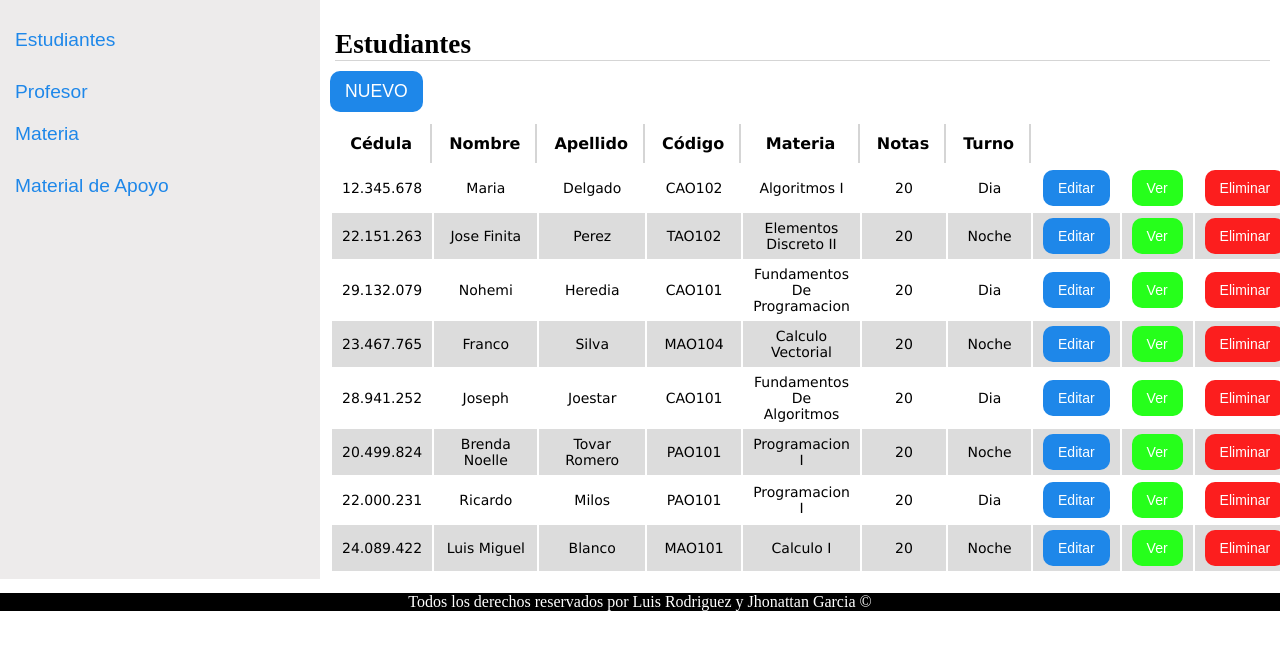
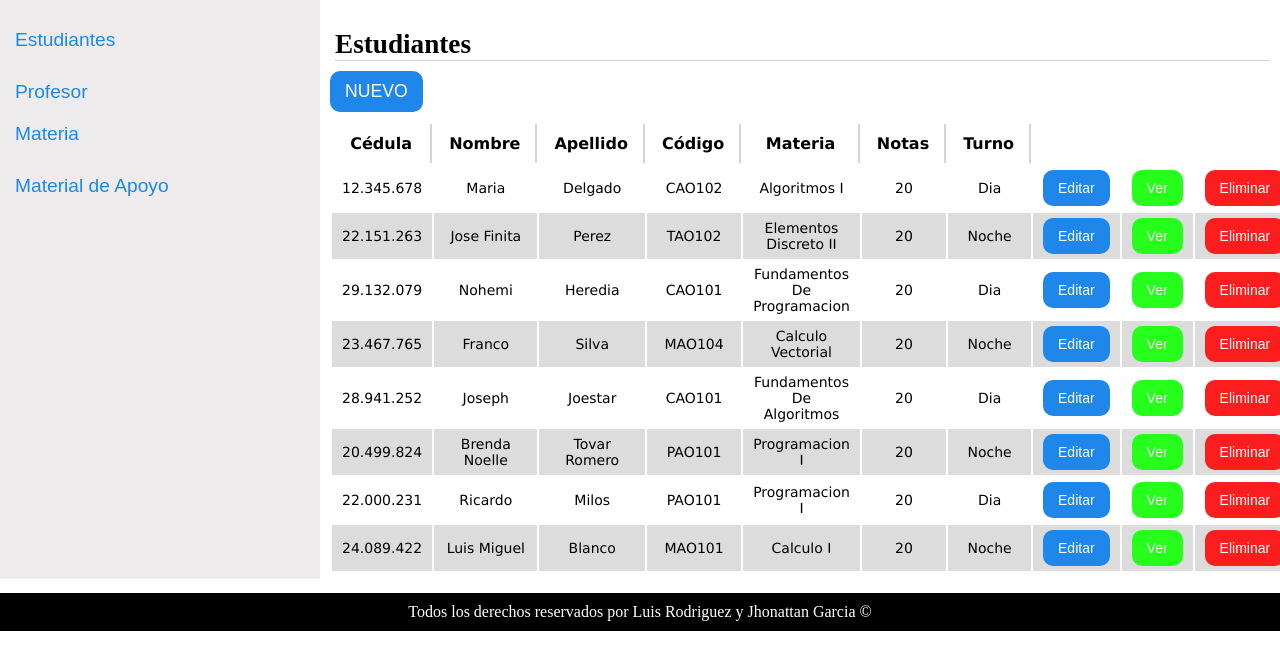
Before and after one commit to DarkusPhantom/proyecto-estudiantes, a PHP site: page / in a window 1280 px wide. Shown: the part 47-719 px from the top of the page. Run offline with PHP 8.4, Linux system fonts and the light colour scheme.

Commit message:
Arregle el problema del Float con el footer XD

```diff
--- a/css/styles.css
+++ b/css/styles.css
@@ -197,8 +197,11 @@ ul.barra-menu li:hover {
 
 /*------------Footer--------*/
 footer {
+	width: 100%;
+	padding: 10px 15px;
 	background-color: black;
 	clear: both;
+	overflow: hidden;
 }
 
 footer p {
```
